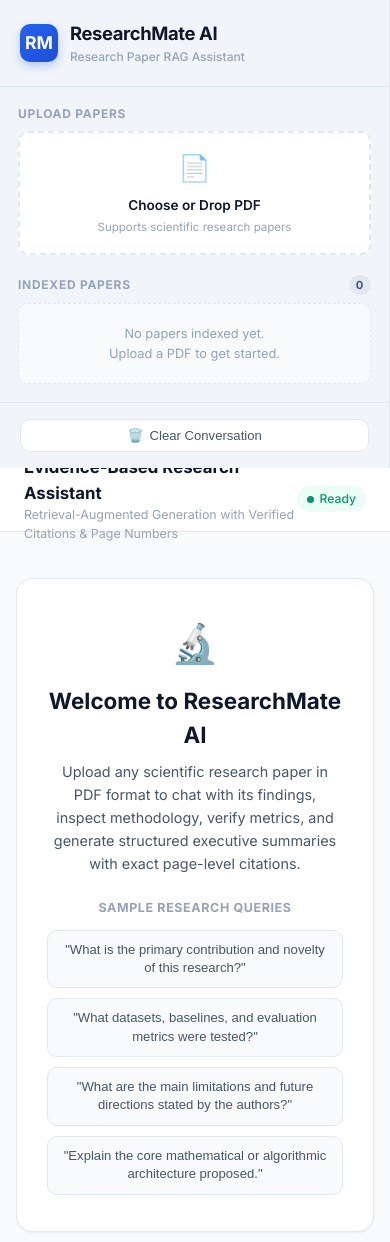
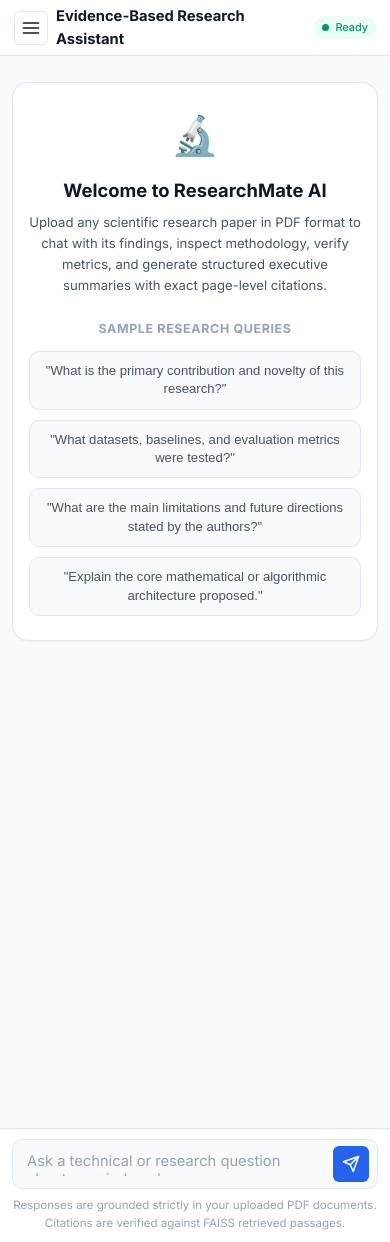
Before and after one commit to RAMTEJA87/ResearchMate-AI, a Flask app: page / in a window 390 px wide. Run offline with Flask 3, Linux system fonts and the light colour scheme; data that the repository does not hold is empty.

Commit message:
feat: add Render deployment blueprint, gunicorn, and mobile responsive drawer

```diff
--- a/requirements.txt
+++ b/requirements.txt
@@ -10,3 +10,4 @@ faiss-cpu>=1.8.0
 pypdf>=4.0.0
 python-dotenv>=1.0.0
 pytest>=8.0.0
+gunicorn>=21.2.0
--- /dev/null
+++ b/runtime.txt
@@ -0,0 +1 @@
+python-3.12.0
--- a/static/style.css
+++ b/static/style.css
@@ -822,18 +822,123 @@ body {
     color: var(--text-primary);
 }
 
-/* Responsive adjustments */
+/* Mobile Toggle Button */
+.mobile-toggle-btn {
+    display: none;
+    background: transparent;
+    border: 1px solid var(--border-color);
+    border-radius: var(--radius-sm);
+    padding: 6px;
+    cursor: pointer;
+    color: var(--text-primary);
+    align-items: center;
+    justify-content: center;
+}
+
+.mobile-toggle-btn:hover {
+    background: var(--bg-subtle);
+}
+
+.sidebar-overlay {
+    display: none;
+    position: fixed;
+    top: 0;
+    left: 0;
+    width: 100vw;
+    height: 100vh;
+    background: rgba(15, 23, 42, 0.45);
+    z-index: 25;
+    backdrop-filter: blur(2px);
+}
+
+/* Responsive Mobile Layout */
 @media (max-width: 768px) {
+    .mobile-toggle-btn {
+        display: flex;
+    }
+
     .app-container {
-        flex-direction: column;
+        flex-direction: row;
+        position: relative;
     }
+
     .sidebar {
-        width: 100%;
-        min-width: 100%;
-        height: auto;
-        max-height: 40vh;
+        position: fixed;
+        top: 0;
+        left: -320px;
+        width: 300px;
+        min-width: 300px;
+        height: 100vh;
+        z-index: 30;
+        box-shadow: var(--shadow-lg);
+        transition: left 0.3s cubic-bezier(0.4, 0, 0.2, 1);
     }
+
+    .sidebar.open {
+        left: 0;
+    }
+
+    .sidebar-overlay.active {
+        display: block;
+    }
+
+    .chat-header {
+        padding: 0 14px;
+        height: 56px;
+        min-height: 56px;
+    }
+
+    .header-title-group h1 {
+        font-size: 0.92rem;
+    }
+
+    .header-title-group p {
+        display: none;
+    }
+
+    .status-pill {
+        font-size: 0.68rem;
+        padding: 3px 8px;
+    }
+
     .chat-body {
-        padding: 16px;
+        padding: 14px 12px;
+        gap: 14px;
+    }
+
+    .welcome-hero {
+        padding: 24px 16px;
+        margin: 12px auto;
+    }
+
+    .welcome-hero h2 {
+        font-size: 1.15rem;
+    }
+
+    .welcome-hero p {
+        font-size: 0.82rem;
+    }
+
+    .sample-queries-grid {
+        grid-template-columns: 1fr;
+    }
+
+    .message-row {
+        gap: 8px;
+    }
+
+    .message-bubble {
+        max-width: 90%;
+        font-size: 0.88rem;
+        padding: 10px 14px;
+    }
+
+    .chat-footer {
+        padding: 10px 12px;
+    }
+
+    .modal-card {
+        max-width: 95vw;
+        max-height: 90vh;
     }
 }
--- a/templates/index.html
+++ b/templates/index.html
@@ -57,13 +57,25 @@
             </div>
         </aside>
 
+        <!-- Sidebar Overlay for Mobile -->
+        <div class="sidebar-overlay" id="sidebar-overlay" onclick="toggleSidebar()"></div>
+
         <!-- Main Workspace -->
         <main class="main-content">
             <!-- Header -->
             <header class="chat-header">
-                <div class="header-title-group">
-                    <h1>Evidence-Based Research Assistant</h1>
-                    <p>Retrieval-Augmented Generation with Verified Citations & Page Numbers</p>
+                <div style="display: flex; align-items: center; gap: 8px;">
+                    <button class="mobile-toggle-btn" id="mobile-toggle-btn" onclick="toggleSidebar()" title="Toggle Document Library">
+                        <svg width="20" height="20" viewBox="0 0 24 24" fill="none" stroke="currentColor" stroke-width="2" stroke-linecap="round" stroke-linejoin="round">
+                            <line x1="3" y1="12" x2="21" y2="12"></line>
+                            <line x1="3" y1="6" x2="21" y2="6"></line>
+                            <line x1="3" y1="18" x2="21" y2="18"></line>
+                        </svg>
+                    </button>
+                    <div class="header-title-group">
+                        <h1>Evidence-Based Research Assistant</h1>
+                        <p>Retrieval-Augmented Generation with Verified Citations & Page Numbers</p>
+                    </div>
                 </div>
                 <div class="header-controls">
                     <div class="status-pill" id="system-status">
@@ -158,6 +170,16 @@
         // State variables
         let isProcessing = false;
         let uploadedDocs = [];
+
+        // Toggle mobile sidebar drawer
+        function toggleSidebar() {
+            const sidebar = document.querySelector('.sidebar');
+            const overlay = document.getElementById('sidebar-overlay');
+            const isOpen = sidebar.classList.toggle('open');
+            if (overlay) {
+                overlay.classList.toggle('active', isOpen);
+            }
+        }
 
         // Initialize on page load
         document.addEventListener('DOMContentLoaded', () => {
```
Also changed, not shown: render.yaml (added, +22 -0 lines).
